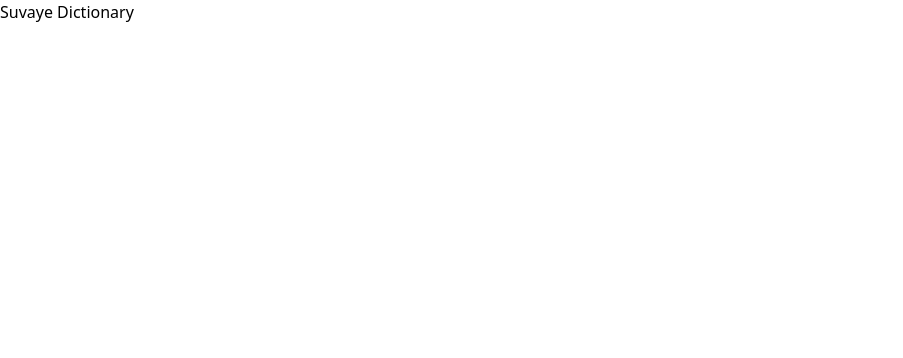
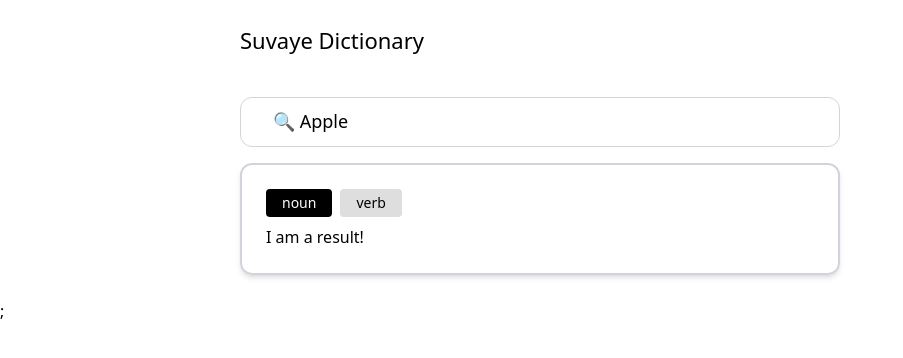
Before and after one commit to nishanbudhathoki2266/Next-Dictionary, a Next.js app in the folder next-dictionary/: page / in a window 1280 px wide. Shown: the top 358 px of the page, without its empty margins (0-903 px from the left). Built offline with nearby package versions, Linux system fonts and the light colour scheme; no server answers.

Commit message:
Setup some styling and configured a context

```diff
--- /dev/null
+++ b/next-dictionary/src/components/Button.jsx
@@ -0,0 +1,13 @@
+function Button({ children, type }) {
+  return (
+    <button
+      className={`border-0 mb-2 py-1 px-4 focus:outline-none rounded block lowercase text-sm ${
+        type === "primary" ? "bg-black text-white" : "bg-[#DEDEDE] text-black"
+      }`}
+    >
+      {children}
+    </button>
+  );
+}
+
+export default Button;
--- /dev/null
+++ b/next-dictionary/src/components/Header.jsx
@@ -0,0 +1,7 @@
+function Header() {
+  return (
+    <h1 className="font-[500] text-[22px] pb-8 mb-2">Suvaye Dictionary</h1>
+  );
+}
+
+export default Header;
--- /dev/null
+++ b/next-dictionary/src/components/Result.jsx
@@ -0,0 +1,17 @@
+import { useEffect, useState } from "react";
+import Button from "./Button";
+import { searchWord } from "@/utils/api";
+
+function Result() {
+  return (
+    <div className="overflow-hidden shadow-md border-2 border-[##CED9E3] rounded-xl p-6 mt-4 border-gray-300 bg-[##CED9E3] min-h-auto w-full lg:w-3/4">
+      <div className="flex gap-2">
+        <Button type="primary">Noun</Button>
+        <Button>Verb</Button>
+      </div>
+      <div>I am a result!</div>
+    </div>
+  );
+}
+
+export default Result;
--- /dev/null
+++ b/next-dictionary/src/components/SearchBar.jsx
@@ -0,0 +1,29 @@
+import { DictionaryContext } from "@/context/DictionaryContext";
+import React, { useContext, useState } from "react";
+
+function SearchBar() {
+  // For making controlled input
+  const [typedText, setTypedText] = useState("");
+
+  const { searchedWord, setSearchedWord } = useContext(DictionaryContext);
+
+  function handleSearch(e) {
+    e.preventDefault();
+    setSearchedWord(typedText);
+    setTypedText("");
+  }
+
+  return (
+    <form onSubmit={handleSearch}>
+      <input
+        type="text"
+        value={typedText}
+        onChange={(e) => setTypedText(e.target.value)}
+        placeholder="🔍 Apple"
+        className="w-full lg:w-3/4 border-[1px] border-[##CED9E3] rounded-xl px-8 border-gray-300 bg-[##CED9E3] text-base outline-none text-black placeholder:text-black placeholder:font-[400] placeholder:text-[18px] text-[18px] py-2 leading-8"
+      />
+    </form>
+  );
+}
+
+export default SearchBar;
--- /dev/null
+++ b/next-dictionary/src/context/DictionaryContext.js
@@ -0,0 +1,15 @@
+import { createContext, useState } from "react";
+
+const DictionaryContext = createContext();
+
+function DictionaryProvider({ children }) {
+  const [searchedWord, setSearchedWord] = useState("apple");
+
+  return (
+    <DictionaryContext.Provider value={{ searchedWord, setSearchedWord }}>
+      {children}
+    </DictionaryContext.Provider>
+  );
+}
+
+export { DictionaryProvider, DictionaryContext };
--- a/next-dictionary/src/pages/_app.js
+++ b/next-dictionary/src/pages/_app.js
@@ -1,5 +1,10 @@
+import { DictionaryProvider } from "@/context/DictionaryContext";
 import "@/styles/globals.css";
 
 export default function App({ Component, pageProps }) {
-  return <Component {...pageProps} />;
+  return (
+    <DictionaryProvider>
+      <Component {...pageProps} />;
+    </DictionaryProvider>
+  );
 }
--- a/next-dictionary/src/pages/index.js
+++ b/next-dictionary/src/pages/index.js
@@ -1,5 +1,16 @@
+import Header from "@/components/Header";
+import Result from "@/components/Result";
+import SearchBar from "@/components/SearchBar";
+import { useState } from "react";
+
 function index() {
-  return <div>Suvaye Dictionary</div>;
+  return (
+    <div className="py-6 px-4 md:px-24 lg:px-60">
+      <Header />
+      <SearchBar />
+      <Result />
+    </div>
+  );
 }
 
 export default index;
--- /dev/null
+++ b/next-dictionary/src/utils/api.js
@@ -0,0 +1,13 @@
+export async function searchWord(keyword) {
+  const response = await fetch(
+    `https://api.dictionaryapi.dev/api/v2/entries/en/${keyword}`
+  );
+
+  const data = await response.json();
+
+  if (data.message) throw new Error(data.message);
+
+  return data;
+}
+
+searchWord("apple");
```
